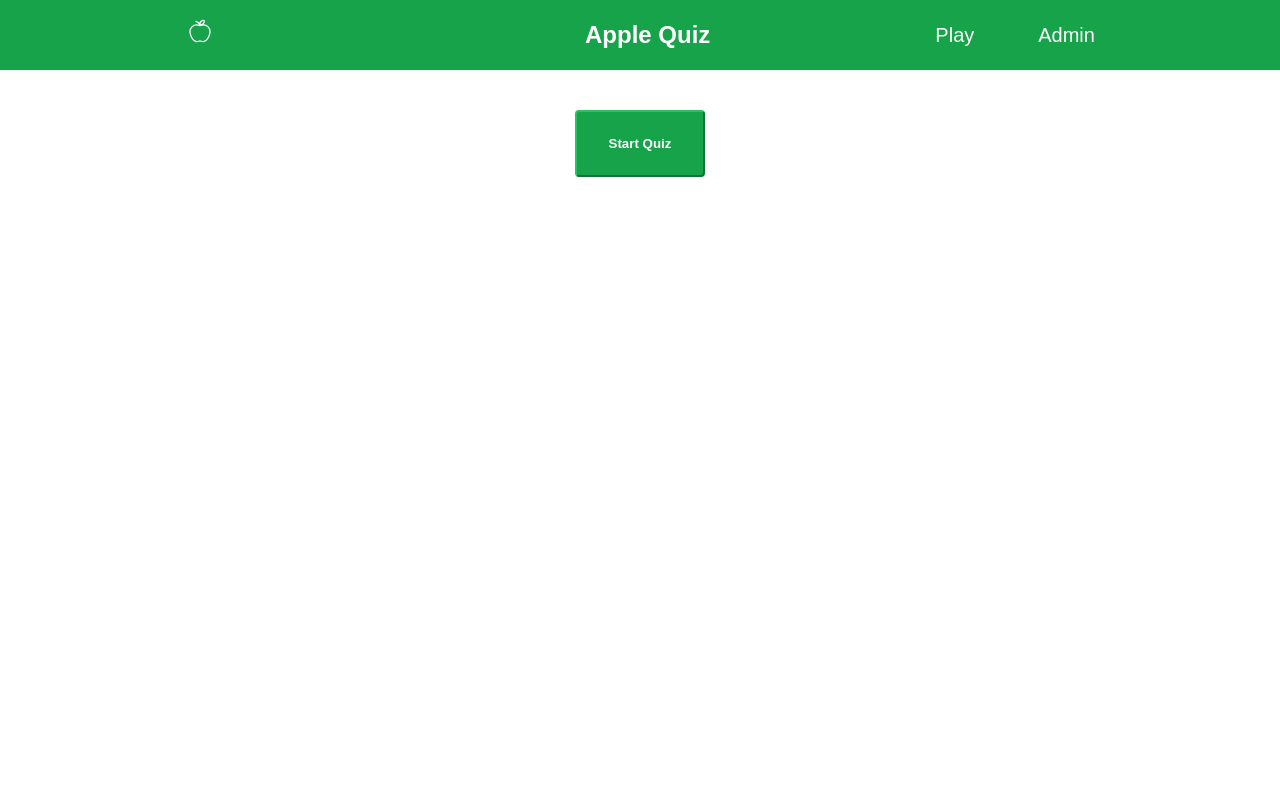
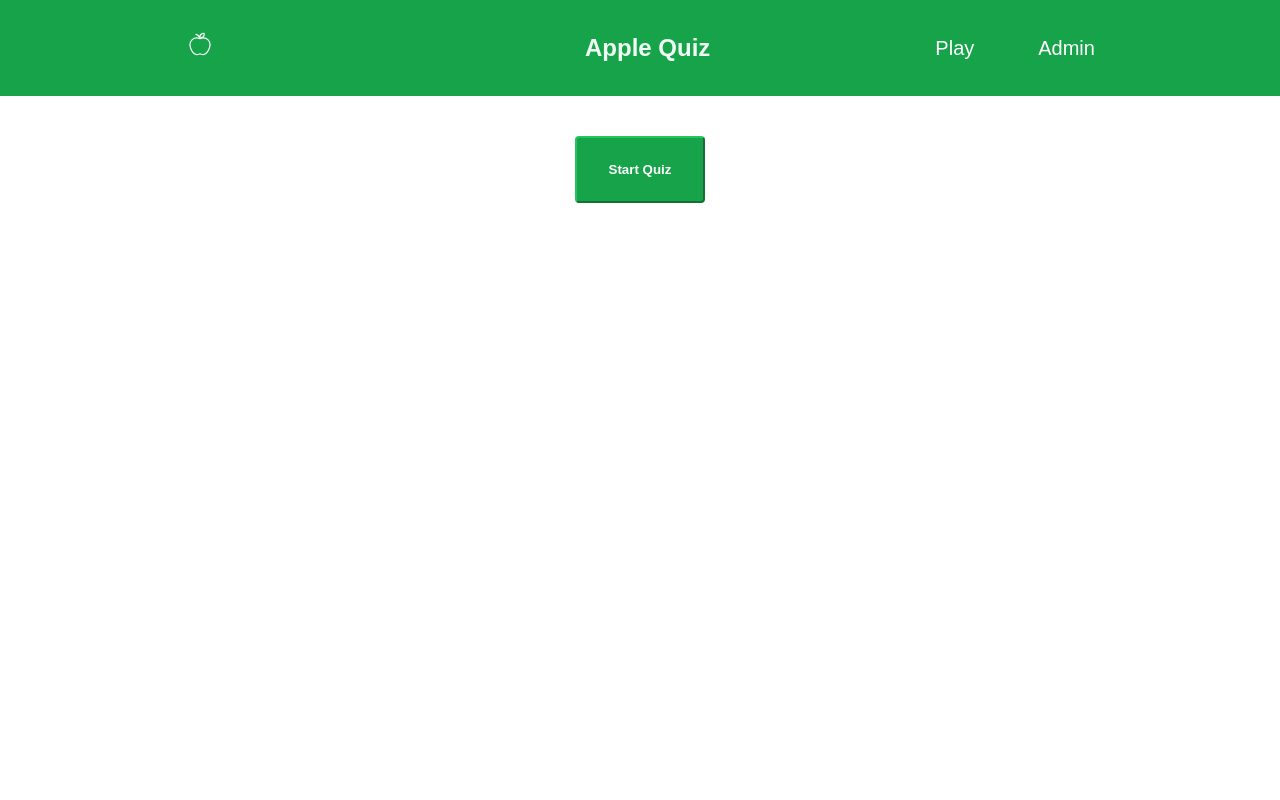
Before and after one commit to Ulfflo/quiz-redux, a Next.js app: page / in a window 1280 px wide. Shown: the top 800 px of the page. Built offline with nearby package versions, Linux system fonts and the light colour scheme.

Commit message:
nav style changes

```diff
--- a/components/Nav.js
+++ b/components/Nav.js
@@ -4,13 +4,13 @@ import { CiApple } from "react-icons/ci";
 
 const Header = () => {
   return (
-    <header className="bg-green-600 text-white py-4 mb-10 whitespace-nowrap">
+    <header className="bg-green-600 text-green-50 py-4 mb-10 whitespace-nowrap">
       <div className="container mx-auto flex justify-between items-center">
         <div className="text-3xl ">
           <CiApple />
         </div>
-        <div className="mb-4 md:mb-0 md:mr-10">
-          <Link href="/" className=" text-white no-underline">
+        <div className="my-4 md:mr-10">
+          <Link href="/" className=" text-green-50 no-underline">
             <h1 className="text-2xl font-bold">Apple Quiz</h1>
           </Link>
         </div>
@@ -30,7 +30,7 @@ const Header = () => {
               Admin
             </Link>
           </div>
-          <button className="md:hidden text-3xl bg-transparent border-none text-white">
+          <button className="md:hidden text-3xl bg-transparent border-none text-green-50">
             <IoIosMenu />
           </button>
         </nav>
```
